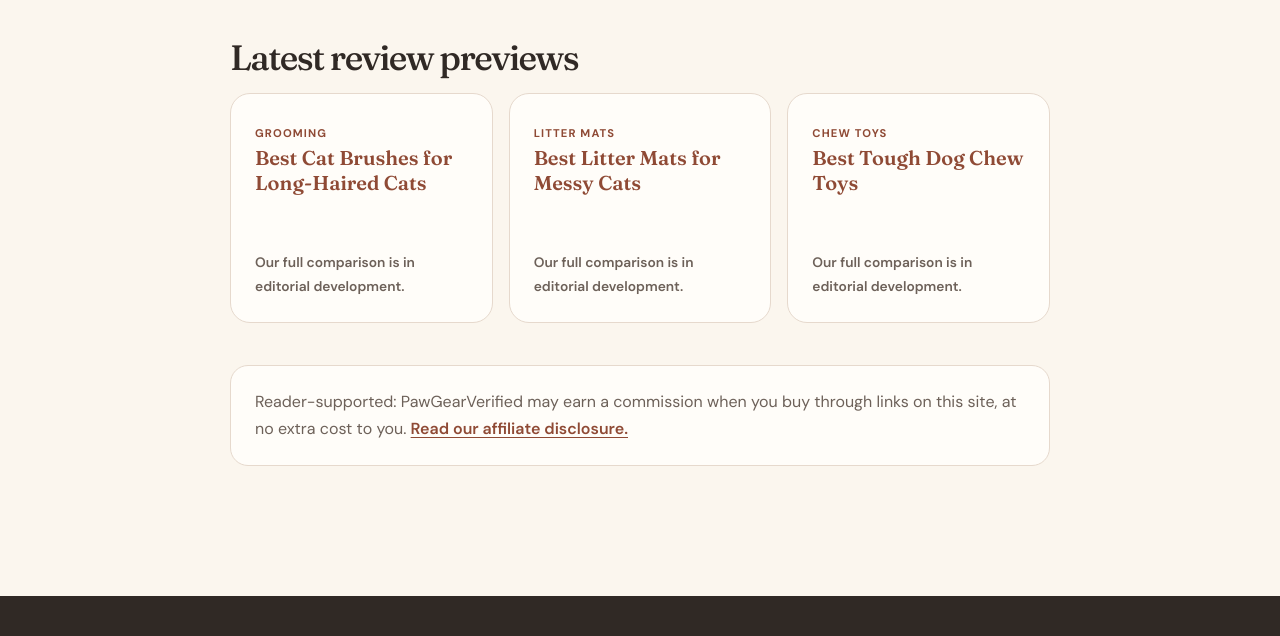
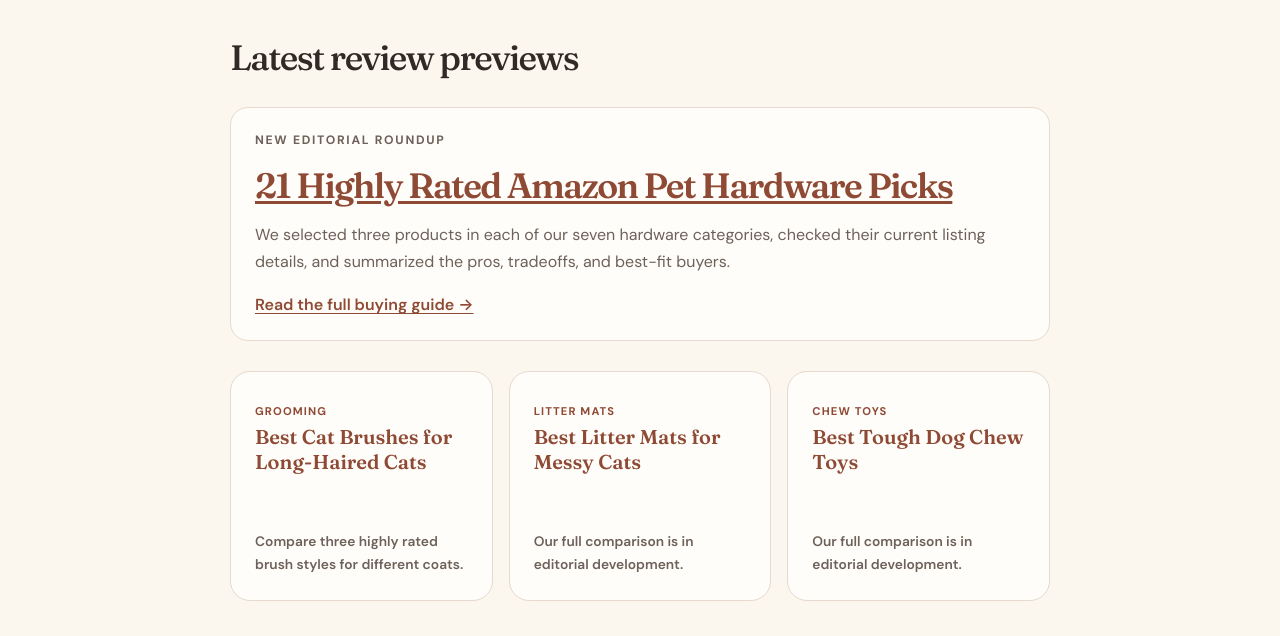
Before and after one commit to xiluchen0302/pawgearverified-site, a website: page public/reviews/index.html in a window 1280 px wide. Shown: the part 1301-1937 px from the top of the page. Drawn offline with Linux system fonts and the light colour scheme.

Commit message:
Feature the Amazon buying guide on Reviews
Updated review card links and descriptions for clarity.

```diff
--- a/public/reviews/index.html
+++ b/public/reviews/index.html
@@ -33,8 +33,14 @@
         </section>
         <section id="library">
           <h2>Latest review previews</h2>
+          <div class="notice">
+            <p class="eyebrow">New editorial roundup</p>
+            <h2><a href="/reviews/amazon-pet-hardware-picks-2026/">21 Highly Rated Amazon Pet Hardware Picks</a></h2>
+            <p>We selected three products in each of our seven hardware categories, checked their current listing details, and summarized the pros, tradeoffs, and best-fit buyers.</p>
+            <p><a href="/reviews/amazon-pet-hardware-picks-2026/">Read the full buying guide →</a></p>
+          </div>
           <div class="review-grid">
-            <a class="review-card" id="cat-brushes" href="#cat-brushes"><div><span>Grooming</span><h3>Best Cat Brushes for Long-Haired Cats</h3></div><p>Our full comparison is in editorial development.</p></a>
+            <a class="review-card" id="cat-brushes" href="/reviews/amazon-pet-hardware-picks-2026/#grooming"><div><span>Grooming</span><h3>Best Cat Brushes for Long-Haired Cats</h3></div><p>Compare three highly rated brush styles for different coats.</p></a>
             <a class="review-card" id="article-litter" href="#article-litter"><div><span>Litter Mats</span><h3>Best Litter Mats for Messy Cats</h3></div><p>Our full comparison is in editorial development.</p></a>
             <a class="review-card" id="article-chew" href="#article-chew"><div><span>Chew Toys</span><h3>Best Tough Dog Chew Toys</h3></div><p>Our full comparison is in editorial development.</p></a>
           </div>
```
